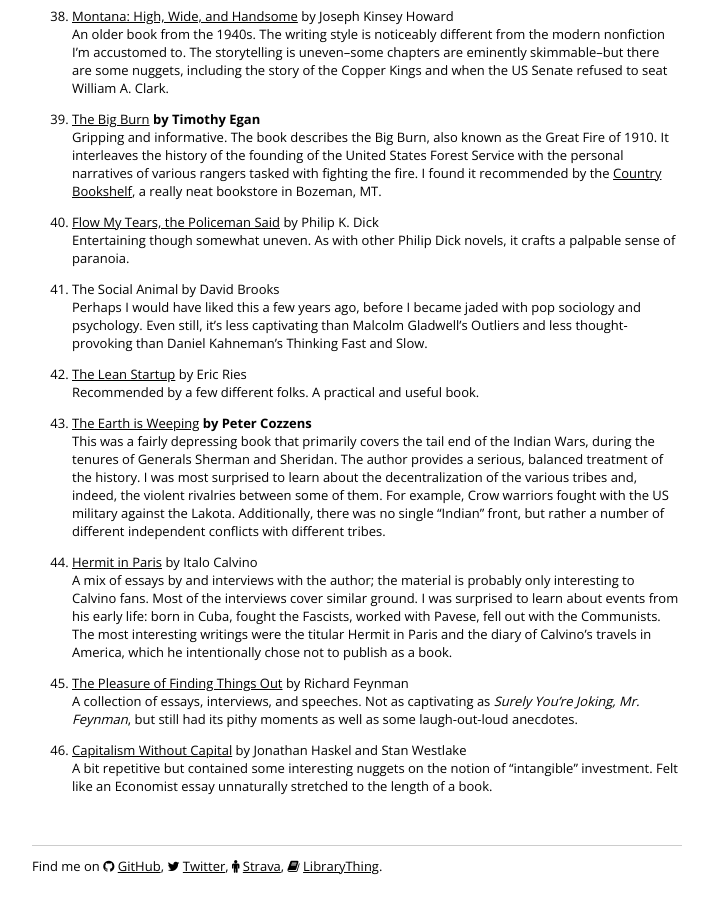
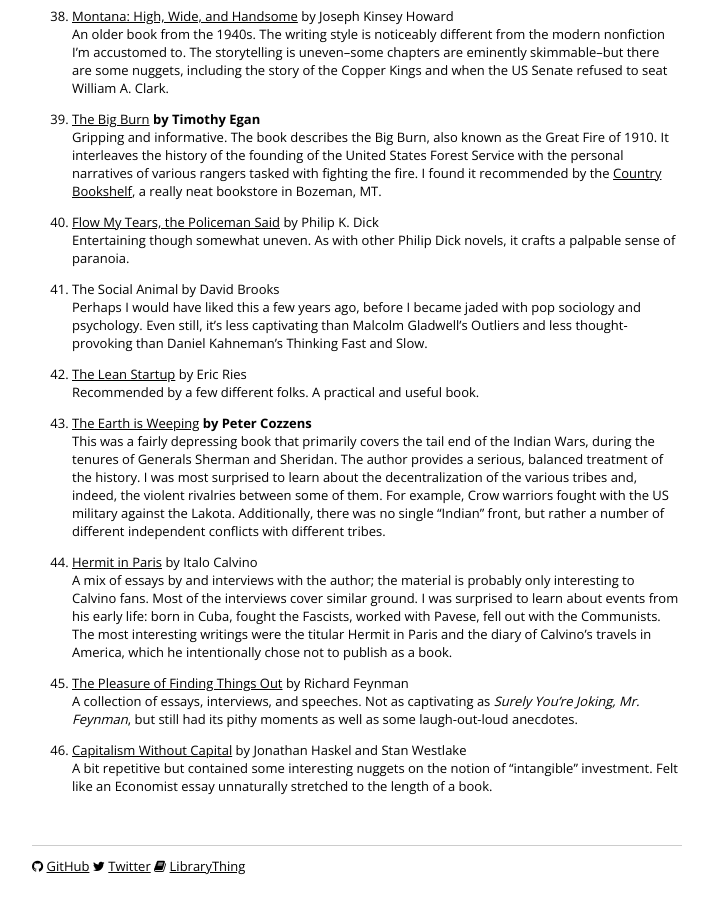
Before and after one commit to wgyn/wgyn.github.io, a Jekyll site: the page built from _posts/2017-12-30-2017-review-of-books.markdown, in a window 1280 px wide and 900 px high, scrolled down 2936 px. Shown: the whole window, without its empty margins (283-992 px from the left). Built offline with Jekyll 4.4.1, drawn with Linux system fonts in a browser that asks for light colours; nearby versions of some CDN libraries.

Commit message:
Housekeeping

```diff
--- a/_layouts/default.html
+++ b/_layouts/default.html
@@ -32,7 +32,7 @@
       </div>
       <div class="footer">
         <p>
-        Find me on <i class="fa fa-github"></i> <a href="https://github.com/wgyn">GitHub</a>, <i class="fa fa-twitter"></i> <a href="https://twitter.com/ryw90">Twitter</a>, <i class="fa fa-male"></i> <a href="https://www.strava.com/athletes/6892123">Strava</a>, <i class="fa fa-book"></i> <a href="http://www.librarything.com/profile/rywang">LibraryThing</a>.
+          <i class="fa fa-github"></i> <a href="https://github.com/wgyn">GitHub</a> <i class="fa fa-twitter"></i> <a href="https://twitter.com/_wgyn">Twitter</a> <i class="fa fa-book"></i> <a href="http://www.librarything.com/profile/rywang">LibraryThing</a>
         </p>
       </div>
     </div>
--- a/index.html
+++ b/index.html
@@ -18,7 +18,7 @@
   <h1>Talks/Workshops/Other</h1>
   <ul class="entries">
     {% for post in site.talks reversed %}
-    <li><span>{{ post.date }}</span><a href="{{ post.link }}">{{ post.title }}</a></li>
+    <li><span>{{ post.date | date: "%Y-%m-%d"}}</span><a href="{{ post.link }}">{{ post.title }}</a></li>
     {% endfor %}
   </ul>
 </div>
```
